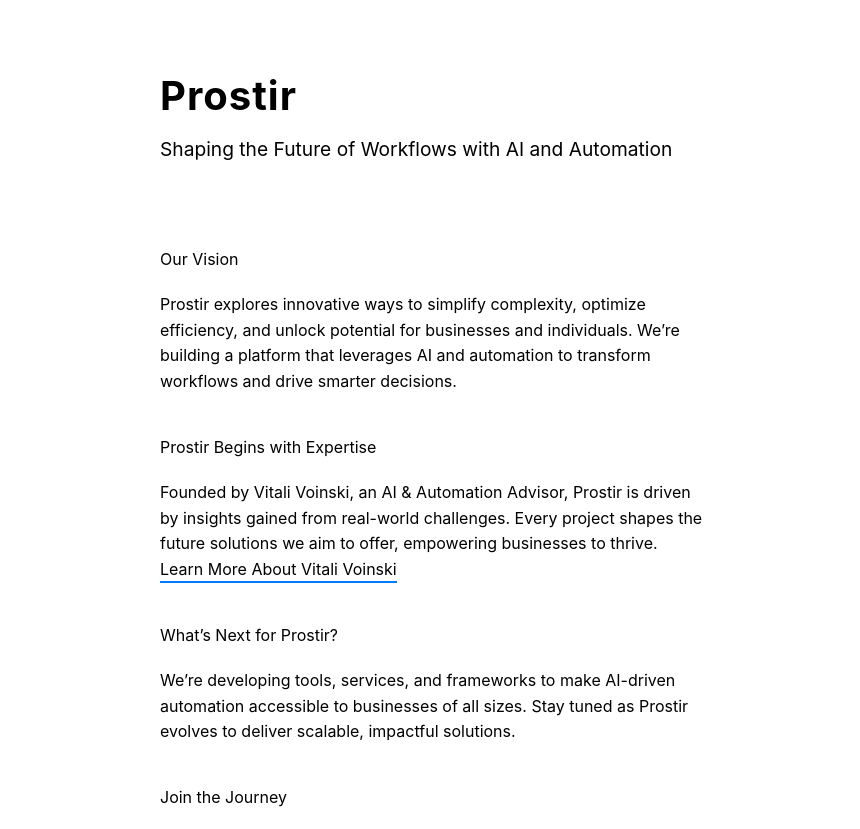
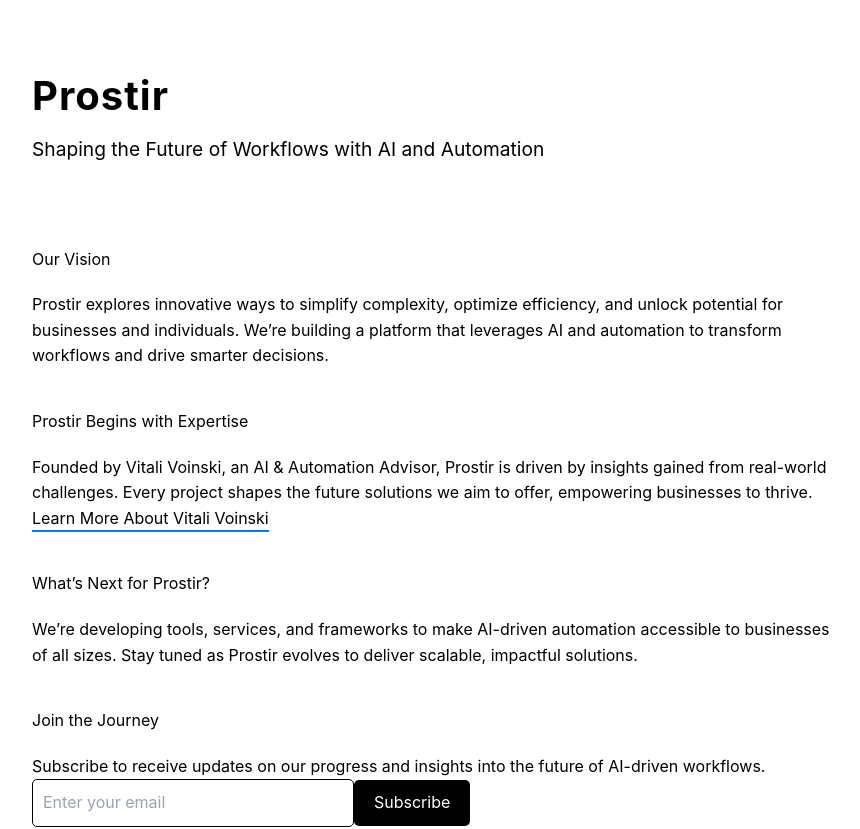
Before and after one commit to voinskiv/prostir-site, a Next.js app: page / in a window 1280 px wide. Shown: the top 829 px of the page, without its empty margins (208-1068 px from the left). Built offline with nearby package versions, Linux system fonts and the light colour scheme.

Commit message:
Update globals.css

```diff
--- a/app/globals.css
+++ b/app/globals.css
@@ -130,3 +130,9 @@
 button[type="submit"]:hover {
   background-color: #333;
 }
+
+*,
+*::before,
+*::after {
+  box-sizing: content-box;
+}
```
